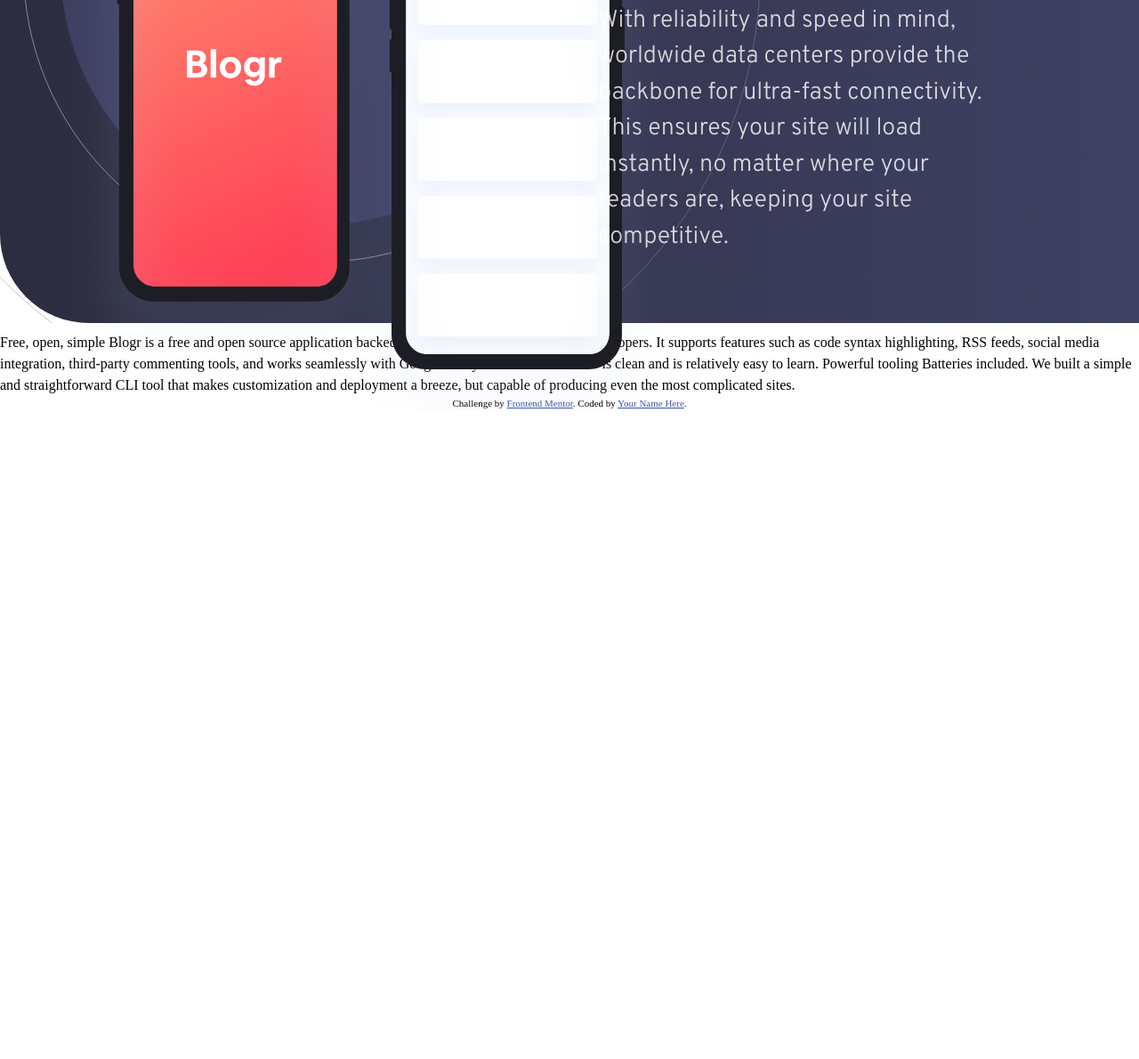
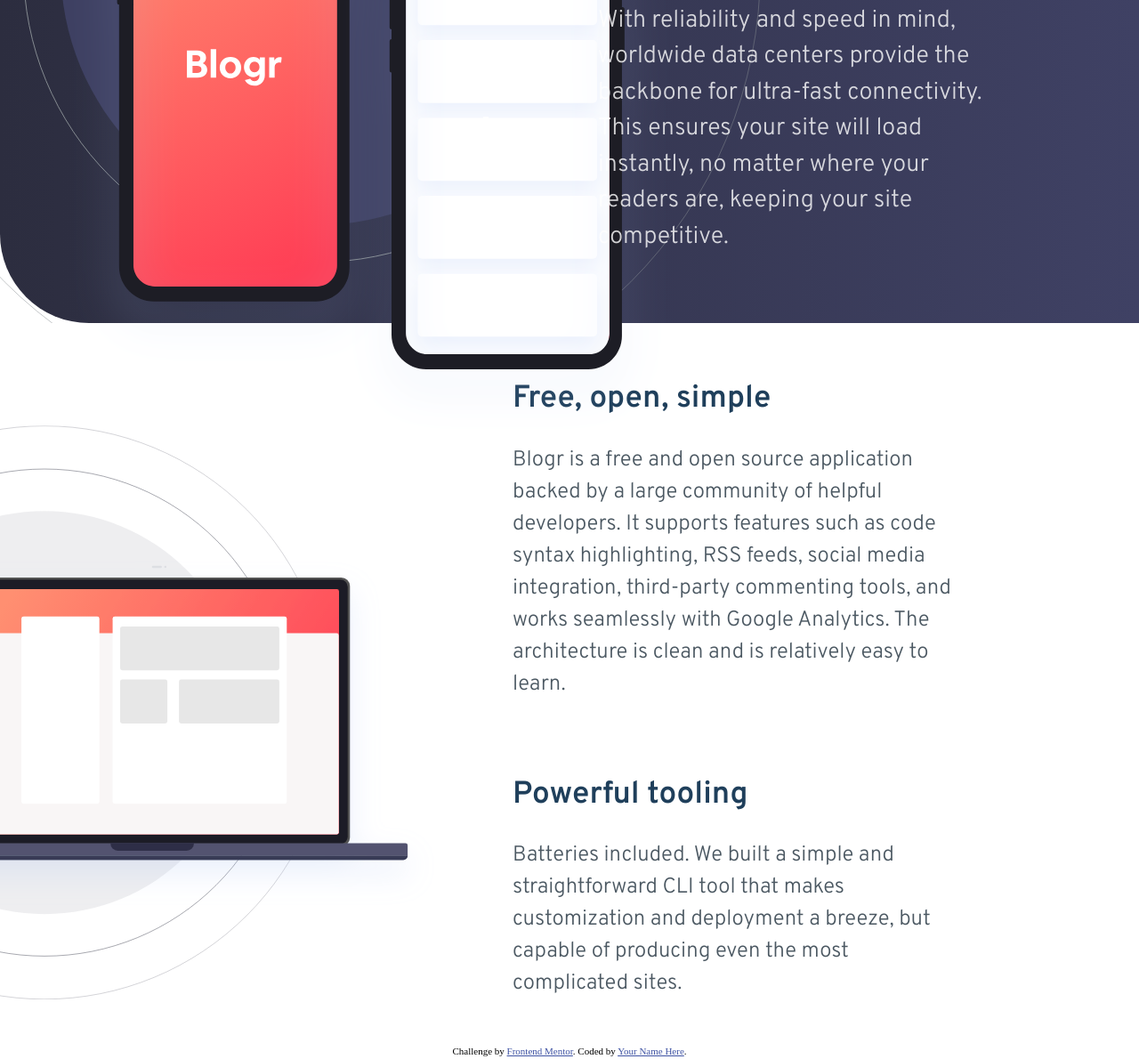
Before and after one commit to Skolpionek/BLOGR_LandingPageMain, a plain HTML site: page index.html in a window 1280 px wide. Shown: the part 1602-2792 px from the top of the page at 89% size. Before the commit the page ends 2064 px from the top, so only its background shows below. Drawn offline with Linux system fonts and the light colour scheme.

Commit message:
Make section3

```diff
--- a/index.html
+++ b/index.html
@@ -112,6 +112,24 @@
         </p>
       </article>
     </section>
+    <section class="section-3">
+      <div class="images">
+        <img src="./images/illustration-laptop-desktop.svg" alt="">
+      </div>
+      <article>
+        <h3 class="SectionTitle">Free, open, simple</h3>
+        <p class="SectionParagraph">
+          Blogr is a free and open source application backed by a large community of helpful developers. It supports
+          features such as code syntax highlighting, RSS feeds, social media integration, third-party commenting tools,
+          and works seamlessly with Google Analytics. The architecture is clean and is relatively easy to learn.
+        </p>
+        <h3 class="SectionTitle">Powerful tooling</h3>
+        <p class="SectionParagraph">
+          Batteries included. We built a simple and straightforward CLI tool that makes customization and deployment a breeze, but
+          capable of producing even the most complicated sites.
+        </p>
+      </article>
+    </section>
   </main>
 
 
@@ -124,14 +142,11 @@
 
 
 
-  Free, open, simple
-  Blogr is a free and open source application backed by a large community of helpful developers. It supports
-  features such as code syntax highlighting, RSS feeds, social media integration, third-party commenting tools,
-  and works seamlessly with Google Analytics. The architecture is clean and is relatively easy to learn.
 
-  Powerful tooling
-  Batteries included. We built a simple and straightforward CLI tool that makes customization and deployment a breeze, but
-  capable of producing even the most complicated sites.
+
+
+
+
 
   <div class="attribution">
     Challenge by <a href="https://www.frontendmentor.io?ref=challenge" target="_blank">Frontend Mentor</a>.
--- a/style/layout/_main.scss
+++ b/style/layout/_main.scss
@@ -9,4 +9,5 @@ main{
    }
    @import './section1';
    @import './section2';
+   @import './section3';
 }
--- /dev/null
+++ b/style/layout/_section3.scss
@@ -0,0 +1,34 @@
+.section-3{
+   display: flex;
+   justify-content: center;
+   gap: 10%;
+   height: 100vh;
+   align-items: center;
+   padding-top: 75px;
+   .images{
+      position: relative;
+      width: 20%;
+      img{
+         position: absolute;
+         left: 0%;
+         top: 40%;
+         width: clamp(800px,50vw,1000px);
+         transform: translateX(-58%) translateY(-50%);;
+      }
+   }
+   article{
+      width: 40%;
+      .SectionTitle{
+         color: $VeryDarkBlue;
+         font-family: $Overpass;
+         font-size: 35px;
+         margin: 1.5rem 0;
+      }
+      .SectionParagraph{
+         color: $VeryDarkGrayishBlue;
+         font-size: 24px;
+         font-family: $Overpass;
+         margin-bottom: 5rem;
+      }
+   }
+}
```
Also changed, not shown: style/style.css, 1 other file.
